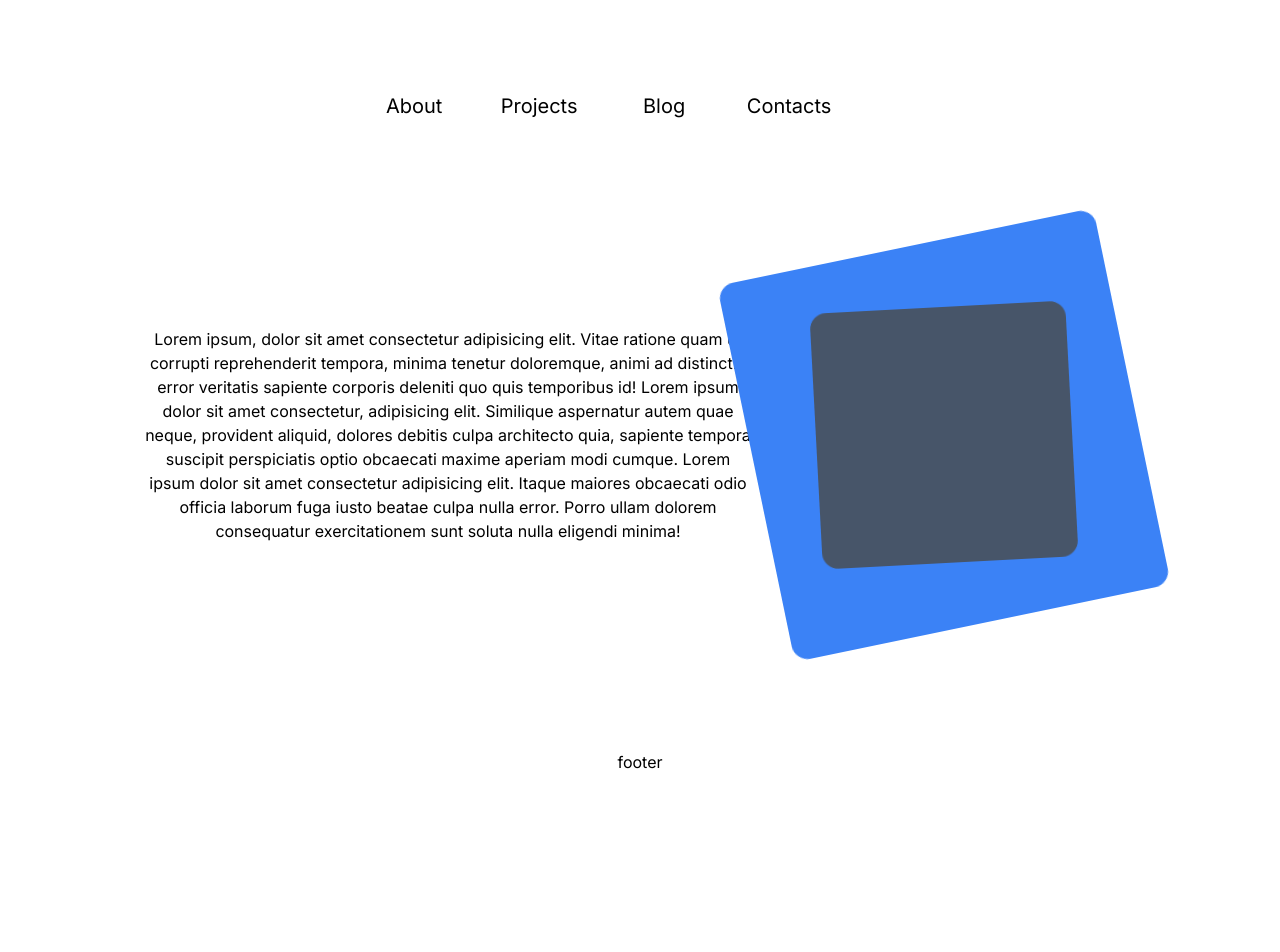
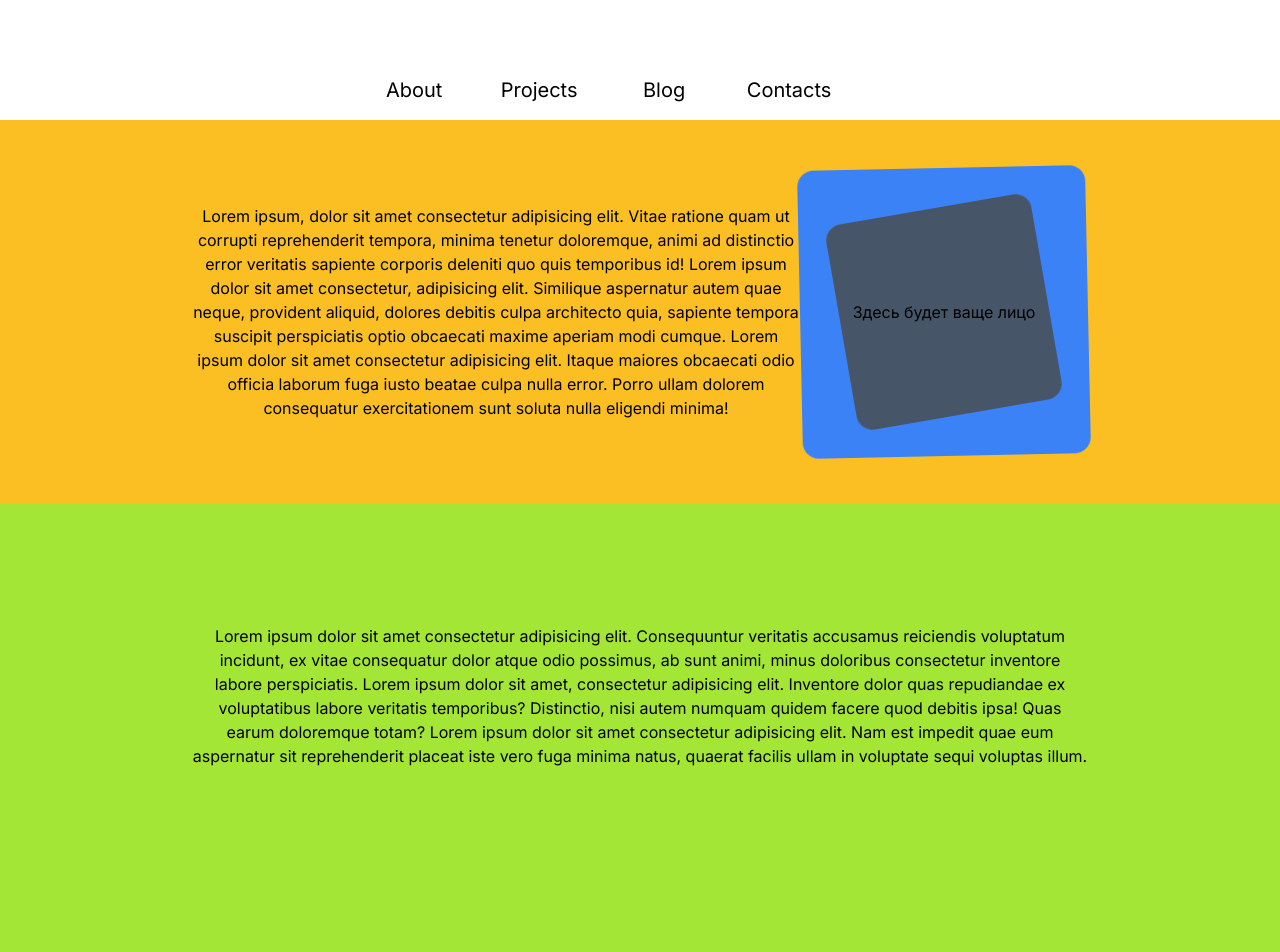
Before and after one commit to ArtofWASD/my_cv, a Next.js app: page / in a window 1280 px wide. Shown: the top 952 px of the page. Before the commit the page ends 800 px from the top, so only its background shows below. Built offline with nearby package versions, Linux system fonts and the light colour scheme.

Commit message:
feat: заглужки макетов страниц

```diff
--- a/app/globals.css
+++ b/app/globals.css
@@ -20,5 +20,5 @@ header {
 footer {
   bottom: 0;
   width: 100%;
-  height: 50px;
+  height: 100px;
 }
--- a/app/layout.tsx
+++ b/app/layout.tsx
@@ -7,8 +7,8 @@ import Footer from "@/src/components/layout/footer/footer";
 const inter = Inter({ subsets: ["latin"] });
 
 export const metadata: Metadata = {
-  title: "Create Next App",
-  description: "Generated by create next app",
+  title: "Chunl3e666 CV",
+  description: "Моё резюме",
 };
 
 export default function RootLayout({
--- a/app/page.tsx
+++ b/app/page.tsx
@@ -1,20 +1,15 @@
-import Avatar from "@/src/components/avatar/avatar"
+
+import AboutPage from "@/src/components/pagesPreview/aboutPage/aboutPage"
+import ProjectPage from "@/src/components/pagesPreview/projectsPage/projectPage"
 
 export default function Home() {
   return (
-    <main className="grid grid-flow-col px-36 items-center h-96">
-      <p className="text-balance text-center">
-        Lorem ipsum, dolor sit amet consectetur adipisicing elit. Vitae ratione quam ut
-        corrupti reprehenderit tempora, minima tenetur doloremque, animi ad distinctio
-        error veritatis sapiente corporis deleniti quo quis temporibus id! Lorem ipsum
-        dolor sit amet consectetur, adipisicing elit. Similique aspernatur autem quae
-        neque, provident aliquid, dolores debitis culpa architecto quia, sapiente tempora
-        suscipit perspiciatis optio obcaecati maxime aperiam modi cumque. Lorem ipsum
-        dolor sit amet consectetur adipisicing elit. Itaque maiores obcaecati odio officia
-        laborum fuga iusto beatae culpa nulla error. Porro ullam dolorem consequatur
-        exercitationem sunt soluta nulla eligendi minima!
-      </p>
-      <Avatar />
+    <main className="grid items-center">
+      <AboutPage />
+      <ProjectPage />
+      <ProjectPage/>
+      <ProjectPage/>
+      <ProjectPage/>
     </main>
   )
 }
--- a/src/components/avatar/avatar.tsx
+++ b/src/components/avatar/avatar.tsx
@@ -7,7 +7,7 @@ const Avatar = () => {
   return (
     <div className="flex justify-center items-center">
       <motion.div
-        className="box w-64 h-64 bg-slate-600 absolute z-10 rounded-2xl"
+        className="box w-52 h-52 bg-slate-600 absolute z-10 rounded-2xl"
         animate={{
           rotate: [180, 0],
         }}
@@ -24,7 +24,7 @@ const Avatar = () => {
         }}
       />
       <motion.div
-        className="box w-96 h-96 bg-blue-500 relative z-0 rounded-2xl"
+        className="box w-72 h-72 bg-blue-500 relative z-0 rounded-2xl"
         animate={{
           rotate: [0, 180],
         }}
@@ -40,7 +40,9 @@ const Avatar = () => {
           },
         }}
       />
-      {/* <Image src="/icons/avatar.png" width="350" height="350" alt="avatar" className="absolute z-20"/> */}
+      <div className="absolute z-20">
+        Здесь будет ваще лицо
+      </div>
     </div>
   )
 }
--- a/src/components/layout/footer/footer.tsx
+++ b/src/components/layout/footer/footer.tsx
@@ -1,9 +1,11 @@
-import React from 'react'
+import React from "react"
 
 const Footer = () => {
+  const year = new Date().getFullYear()
   return (
-    <footer>
-      <p className="text-center">footer</p>
+    <footer className="grid w-dvw justify-items-center content-evenly bg-blue-300">
+      <p className="text-xs items-end text-center">Develop and Disigned by Chunl3e666</p>
+      <p className="text-xs  ">Copyright {year}</p>
     </footer>
   )
 }
--- a/src/components/layout/header/header.tsx
+++ b/src/components/layout/header/header.tsx
@@ -5,9 +5,6 @@ import { usePathname } from "next/navigation"
 
 const Header = () => {
   const pathname = usePathname()
-  console.log(pathname);
-
-
   const menuItems = [
     { name: "About", img: "/icons/profile.png", url: "/about" },
     { name: "Projects", img: "/icons/projects.png", url: "/projects" },
@@ -15,8 +12,8 @@ const Header = () => {
     { name: "Contacts", img: "/icons/contact.png", url: "/contacts" },
   ]
   return (
-    <header className="grid grid-cols-[94%_5%] justify-items-center items-end">
-      <div className="">
+    <header className="grid grid-cols-[94%_5%] justify-items-center items-end ">
+      <div className="py-4">
         <NavMenu menuItems={menuItems} />
       </div>
       {pathname == '/' ? (
--- a/src/components/navMenu/navMenu.tsx
+++ b/src/components/navMenu/navMenu.tsx
@@ -21,7 +21,7 @@ const NavMenu = ({ menuItems }: { menuItems: Array<INavItems> }) => {
   }
   return (
     <>
-      <div className="flex justify-center gap-20 mt-10">
+      <div className="flex justify-center gap-20">
         {menuItems.map((item) => (
           <div key={item.name}>
             <Link href={item.url} className="grid justify-items-center items-end">
--- /dev/null
+++ b/src/components/pagesPreview/aboutPage/aboutPage.tsx
@@ -0,0 +1,23 @@
+import React from "react"
+import Avatar from "../../avatar/avatar"
+
+const AboutPage = () => {
+  return (
+    <div className="grid grid-flow-col items-center justify-center h-96 w-dvw bg-amber-400 px-48">
+      <p className="text-balance text-center">
+        Lorem ipsum, dolor sit amet consectetur adipisicing elit. Vitae ratione quam ut
+        corrupti reprehenderit tempora, minima tenetur doloremque, animi ad distinctio
+        error veritatis sapiente corporis deleniti quo quis temporibus id! Lorem ipsum
+        dolor sit amet consectetur, adipisicing elit. Similique aspernatur autem quae
+        neque, provident aliquid, dolores debitis culpa architecto quia, sapiente tempora
+        suscipit perspiciatis optio obcaecati maxime aperiam modi cumque. Lorem ipsum
+        dolor sit amet consectetur adipisicing elit. Itaque maiores obcaecati odio officia
+        laborum fuga iusto beatae culpa nulla error. Porro ullam dolorem consequatur
+        exercitationem sunt soluta nulla eligendi minima!
+      </p>
+      <Avatar />
+    </div>
+  )
+}
+
+export default AboutPage
--- /dev/null
+++ b/src/components/pagesPreview/projectsPage/projectPage.tsx
@@ -0,0 +1,21 @@
+import React from "react"
+
+const ProjectPage = () => {
+  return (
+    <div className="grid items-center h-96 w-dvw bg-lime-400 px-48">
+      <p className="text-center my-auto text-balance">
+        Lorem ipsum dolor sit amet consectetur adipisicing elit. Consequuntur veritatis
+        accusamus reiciendis voluptatum incidunt, ex vitae consequatur dolor atque odio
+        possimus, ab sunt animi, minus doloribus consectetur inventore labore
+        perspiciatis. Lorem ipsum dolor sit amet, consectetur adipisicing elit. Inventore
+        dolor quas repudiandae ex voluptatibus labore veritatis temporibus? Distinctio,
+        nisi autem numquam quidem facere quod debitis ipsa! Quas earum doloremque totam?
+        Lorem ipsum dolor sit amet consectetur adipisicing elit. Nam est impedit quae eum
+        aspernatur sit reprehenderit placeat iste vero fuga minima natus, quaerat facilis
+        ullam in voluptate sequi voluptas illum.
+      </p>
+    </div>
+  )
+}
+
+export default ProjectPage
```
